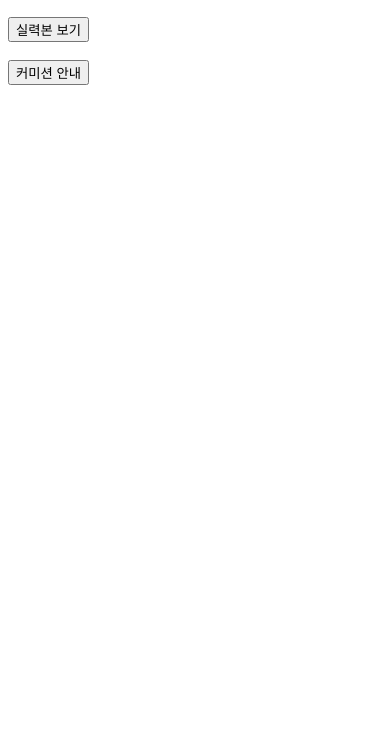
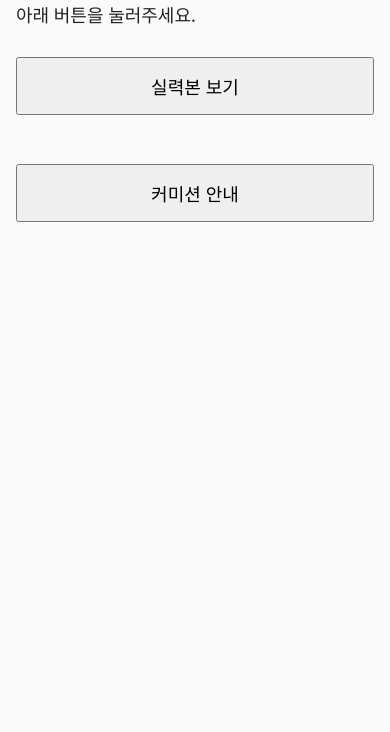
Before and after one commit to koreworks/Kore_Commission_Site, a plain HTML site: page index.html in a window 390 px wide. Shown: the part 112-844 px from the top of the page. Drawn offline with Linux system fonts and the light colour scheme.

Commit message:
Add files via upload

```diff
--- a/index.html
+++ b/index.html
@@ -1,8 +1,10 @@
 <!DOCTYPE html>
 <html lang="ko">
 <head>
-  <meta charset="UTF-8">
+  <meta name="viewport" content="width=device-width, initial-scale=1.0">
   <title>코레 커미션</title>
+
+  <link rel="stylesheet" href="style.css">
 </head>
 <body>
 
--- /dev/null
+++ b/style.css
@@ -0,0 +1,43 @@
+/* 기본 리셋 */
+* {
+  box-sizing: border-box;
+}
+
+body {
+  margin: 0;
+  padding: 16px;
+  font-family: system-ui, -apple-system, BlinkMacSystemFont, "Segoe UI", sans-serif;
+  font-size: 16px;
+  line-height: 1.7;
+  background: #fafafa;
+  color: #222;
+}
+
+/* 제목 */
+h1, h2, h3 {
+  line-height: 1.3;
+}
+
+/* 버튼 기본 */
+button {
+  font-size: 16px;
+  padding: 10px 14px;
+  margin: 6px 4px;
+  cursor: pointer;
+}
+
+/* 모바일 최적화 */
+@media (max-width: 768px) {
+  body {
+    font-size: 18px;
+    line-height: 1.8;
+    padding: 16px;
+  }
+
+  button {
+    width: 100%;
+    font-size: 18px;
+    padding: 14px 16px;
+    margin: 8px 0;
+  }
+}
```
Also changed, not shown: guide.html (+3 -1 lines), result.html (+3 -1 lines).
